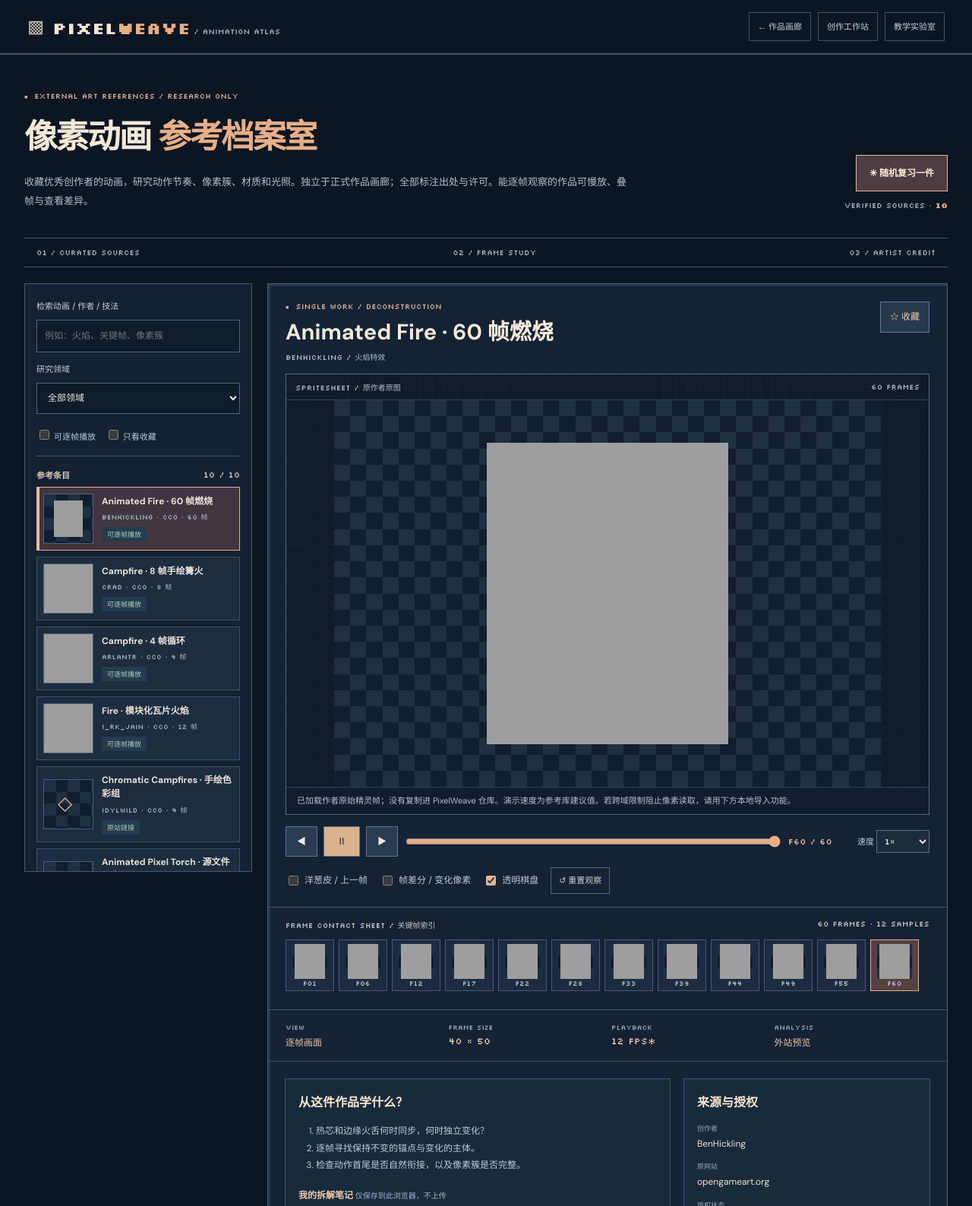
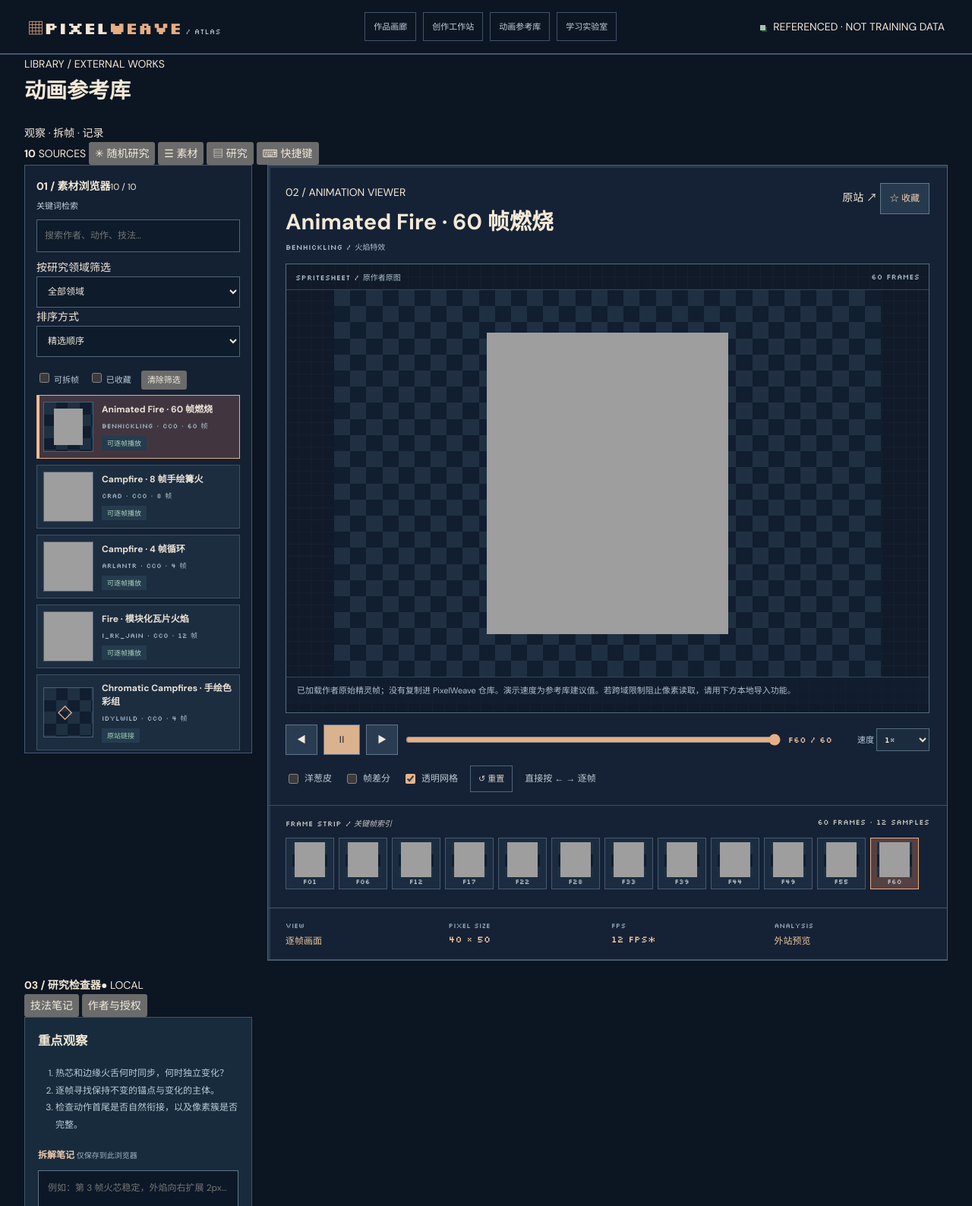
Before and after one commit to Tera-Dark/PixelWeave, a website with bundled scripts: page references/index.html in a window 1280 px wide. Shown: the top 1588 px of the page at 76% size. Built offline with nearby package versions, Linux system fonts and the light colour scheme.

Commit message:
ux: rebuild Atlas as dense three-pane research workstation with always-on filmstrip and inspector

```diff
--- a/references/index.html
+++ b/references/index.html
@@ -1,77 +1,154 @@
 <!doctype html>
 <html lang="zh-CN">
 <head>
-<meta charset="utf-8"><meta name="viewport" content="width=device-width,initial-scale=1">
-<meta name="theme-color" content="#101722">
+<meta charset="utf-8">
+<meta name="viewport" content="width=device-width,initial-scale=1">
+<meta name="theme-color" content="#0d1725">
 <title>Animation Atlas · PixelWeave</title>
 <link rel="icon" href="../favicon.svg" type="image/svg+xml">
 <link rel="stylesheet" href="../src/style.css">
 <link rel="stylesheet" href="../src/pixel-ui.css">
 <link rel="stylesheet" href="./reference.css">
 </head>
-<body>
+<body class="atlas-app">
 <header class="atlas-header">
- <a href="../index.html" class="atlas-brand">▩ <b>pixel<span>weave</span></b><small> / ANIMATION ATLAS</small></a>
- <nav><a href="../index.html">← 作品画廊</a><a href="../index.html#studio">创作工作站</a><a href="../knowledge/pixel-art/lab.html">教学实验室</a></nav>
+ <a href="../index.html" class="atlas-brand" aria-label="返回 PixelWeave 首页"><span class="atlas-brand-mark">▦</span><b>pixel<span>weave</span></b><small> / ATLAS</small></a>
+ <nav aria-label="主导航">
+  <a href="../index.html">作品画廊</a>
+  <a href="../index.html#studio">创作工作站</a>
+  <a class="atlas-current" href="./" aria-current="page">动画参考库</a>
+  <a href="../knowledge/pixel-art/lab.html">学习实验室</a>
+ </nav>
+ <div class="atlas-header-status"><span class="status-dot"></span> REFERENCED · NOT TRAINING DATA</div>
 </header>
 <main class="atlas-layout">
- <section class="atlas-intro">
-  <div><div class="atlas-eyebrow">EXTERNAL ART REFERENCES / RESEARCH ONLY</div>
-  <h1>像素动画<span>参考档案室</span></h1>
-  <p>收藏优秀创作者的动画，研究动作节奏、像素簇、材质和光照。独立于正式作品画廊；全部标注出处与许可。能逐帧观察的作品可慢放、叠帧与查看差异。</p></div>
-  <div class="atlas-intro-actions"><button id="surprise" type="button">✳ 随机复习一件</button><span>VERIFIED SOURCES · <b id="source-total">10</b></span></div>
- </section>
- <section class="atlas-overview"><span>01 / CURATED SOURCES</span><span>02 / FRAME STUDY</span><span>03 / ARTIST CREDIT</span></section>
- <div class="atlas-body">
-  <aside class="atlas-library" aria-label="像素动画素材列表">
+ <div class="atlas-toolbar">
+  <div class="atlas-breadcrumb"><span>LIBRARY / EXTERNAL WORKS</span><h1>动画参考库</h1><span class="atlas-sub">观察 · 拆帧 · 记录</span></div>
+  <div class="atlas-toolbar-actions">
+   <span class="atlas-source-count"><b id="source-total">10</b> SOURCES</span>
+   <button type="button" id="surprise" class="atlas-utility" title="随机复习一个作品">✳ 随机研究</button>
+   <button type="button" id="toggle-library" class="atlas-utility" aria-pressed="true" aria-controls="atlas-library" title="隐藏或显示左侧素材库">☰ 素材</button>
+   <button type="button" id="toggle-inspector" class="atlas-utility" aria-pressed="true" aria-controls="atlas-side" title="隐藏或显示研究面板">▤ 研究</button>
+   <button type="button" id="keyboard-help" class="atlas-utility atlas-shortcut" aria-expanded="false" aria-controls="shortcut-panel" title="键盘快捷键">⌨ 快捷键</button>
+  </div>
+ </div>
+ <div id="shortcut-panel" class="atlas-shortcuts" hidden role="note">
+  <span><kbd>←</kbd> <kbd>→</kbd> 逐帧</span><span><kbd>Space</kbd> 播放 / 暂停</span><span><kbd>/</kbd> 搜索素材</span>
+  <span><kbd>F</kbd> 收藏当前</span><span><kbd>Esc</kbd> 关闭提示</span>
+  <button id="close-shortcuts" type="button" aria-label="关闭快捷键提示">×</button>
+ </div>
+ <div class="atlas-body" id="atlas-workspace">
+  <aside class="atlas-library" id="atlas-library" aria-label="参考素材浏览器">
+   <div class="atlas-rail-header"><strong>01 <span>/</span> 素材浏览器</strong><small id="result-count">—</small></div>
    <div class="atlas-filter">
-    <label for="search">检索动画 / 作者 / 技法</label>
-    <input id="search" type="search" placeholder="例如：火焰、关键帧、像素簇">
-    <label for="category">研究领域</label>
-    <select id="category"><option value="all">全部领域</option><option value="火焰特效">火焰特效</option><option value="道具光影">道具光影</option><option value="角色动作">角色动作</option><option value="艺术与配色">艺术与配色</option><option value="大师流程">大师流程</option></select>
-    <div class="atlas-filterrow"><label><input id="only-playable" type="checkbox"> 可逐帧播放</label><label><input id="only-saved" type="checkbox"> 只看收藏</label></div>
+    <label class="atlas-search-label" for="search">关键词检索</label>
+    <input id="search" type="search" placeholder="搜索作者、动作、技法…" autocomplete="off" aria-keyshortcuts="/">
+    <div class="atlas-filterrow-main">
+     <label for="category" class="atlas-visually-hidden">按研究领域筛选</label>
+     <select id="category">
+      <option value="all">全部领域</option>
+      <option value="火焰特效">火焰特效</option>
+      <option value="道具光影">道具光影</option>
+      <option value="角色动作">角色动作</option>
+      <option value="艺术与配色">艺术与配色</option>
+      <option value="大师流程">大师流程</option>
+     </select>
+     <label for="sort" class="atlas-visually-hidden">排序方式</label>
+     <select id="sort"><option value="featured">精选顺序</option><option value="author">按作者</option><option value="frames">按帧数</option></select>
+    </div>
+    <div class="atlas-filterrow">
+     <label><input id="only-playable" type="checkbox"> 可拆帧</label>
+     <label><input id="only-saved" type="checkbox"> 已收藏</label>
+     <button id="clear-filters" type="button">清除筛选</button>
+    </div>
    </div>
-   <div class="atlas-listhead"><strong>参考条目</strong><span id="result-count">—</span></div>
-   <div id="ref-list" class="atlas-list" aria-label="参考资料条目"></div>
+   <div id="ref-list" class="atlas-list" aria-label="参考作品条目"></div>
+   <div class="atlas-rail-foot">版权所有作品仅保留作者链接 · <a href="../docs/REFERENCE-ATLAS.md" target="_blank" rel="noopener noreferrer">授权说明 ↗</a></div>
   </aside>
+
   <section class="atlas-main" aria-labelledby="study-title">
    <div class="atlas-studyhead">
-    <div><div class="atlas-eyebrow">SINGLE WORK / DECONSTRUCTION</div><h2 id="study-title">选择参考作品</h2><p id="study-author">ARTIST &amp; SOURCE</p></div>
-    <button id="favorite" class="atlas-fav" type="button" aria-pressed="false" title="收藏当前作品">☆ 收藏</button>
+    <div class="atlas-study-info"><div class="atlas-micro-label">02 / ANIMATION VIEWER</div><h2 id="study-title">选择参考作品</h2><p id="study-author">ARTIST &amp; SOURCE</p></div>
+    <div class="atlas-study-actions">
+      <a id="main-source-link" href="#" target="_blank" rel="noopener noreferrer">原站 ↗</a>
+      <button id="favorite" class="atlas-fav" type="button" aria-pressed="false">☆ 收藏</button>
+    </div>
    </div>
-   <div class="atlas-stage"><div class="atlas-stagebar"><span id="media-state">SOURCE PREVIEW</span><span id="asset-count">—</span></div>
-    <canvas id="ref-canvas" width="544" height="384" role="img" aria-label="原创作者精灵表的逐帧像素动画预览"></canvas>
-    <div id="remote-info" class="atlas-media-info">正在准备原作者预览…</div>
+   <div class="atlas-stage">
+    <div class="atlas-stagebar"><span id="media-state">SOURCE PREVIEW</span><span id="asset-count">—</span></div>
+    <canvas id="ref-canvas" width="544" height="384" role="img" aria-label="原作者动画逐帧播放画布"></canvas>
+    <p id="remote-info" class="atlas-media-info" role="status">正在准备原作者预览…</p>
    </div>
-   <div class="atlas-controls">
-    <button id="prev" title="上一帧">◀</button><button id="play" class="atlas-play" title="播放或暂停">Ⅱ</button><button id="next" title="下一帧">▶</button>
-    <input id="timeline" type="range" min="0" max="0" value="0" aria-label="动画当前帧">
+   <div class="atlas-controls" role="group" aria-label="逐帧播放器">
+    <button id="prev" type="button" title="上一帧（←）" aria-label="上一帧">◀</button>
+    <button id="play" class="atlas-play" type="button" title="播放 / 暂停（空格）" aria-label="播放或暂停">Ⅱ</button>
+    <button id="next" type="button" title="下一帧（→）" aria-label="下一帧">▶</button>
+    <input id="timeline" type="range" min="0" max="0" value="0" aria-label="动画帧进度">
     <span id="frame-label">F01 / 01</span>
-    <label class="atlas-speed">速度 <select id="speed"><option value="0.25">0.25×</option><option value="0.5">0.5×</option><option value="1" selected>1×</option><option value="2">2×</option></select></label>
+    <label class="atlas-speed" for="speed">速度
+     <select id="speed"><option value="0.25">0.25×</option><option value="0.5">0.5×</option><option value="1" selected>1×</option><option value="2">2×</option></select>
+    </label>
    </div>
-   <div class="atlas-switches">
-    <label><input id="onion" type="checkbox"> 洋葱皮 / 上一帧</label>
-    <label><input id="difference" type="checkbox"> 帧差分 / 变化像素</label>
-    <label><input id="background" type="checkbox" checked> 透明棋盘</label>
-    <button id="reset" type="button">↺ 重置观察</button>
+   <div class="atlas-switches" role="group" aria-label="帧观察方式">
+    <label><input id="onion" type="checkbox"> <span>洋葱皮</span></label>
+    <label><input id="difference" type="checkbox"> <span>帧差分</span></label>
+    <label><input id="background" type="checkbox" checked> <span>透明网格</span></label>
+    <button id="reset" type="button">↺ 重置</button>
+    <span class="atlas-switch-hint">直接按 ← → 逐帧</span>
    </div>
-   <div class="atlas-framegrid"><div class="atlas-rowtitle"><span>FRAME CONTACT SHEET / 关键帧索引</span><span id="contact-label"></span></div><div id="contact" class="atlas-contact"></div></div>
-   <div class="atlas-analysismeta">
-    <div><span>VIEW</span><b id="mode-label">—</b></div><div><span>FRAME SIZE</span><b id="size-label">—</b></div><div><span>PLAYBACK</span><b id="fps-label">—</b></div><div><span>ANALYSIS</span><b id="analysis-label">—</b></div>
+   <div class="atlas-framegrid">
+    <div class="atlas-rowtitle"><span>FRAME STRIP <em>/ 关键帧索引</em></span><span id="contact-label"></span></div>
+    <div id="contact" class="atlas-contact" aria-label="点击缩略图快速跳帧"></div>
    </div>
-   <div class="atlas-bottom">
-    <section class="atlas-insights"><h3>从这件作品学什么？</h3><ol id="study-points"></ol><label for="study-notes">我的拆解笔记 <small>仅保存到此浏览器，不上传</small></label><textarea id="study-notes" rows="5" placeholder="例如：固定火芯位置；第 3、5 帧的火舌出现明显错位…"></textarea><span id="save-status" role="status" aria-live="polite">笔记自动保存在本机</span></section>
-    <aside class="atlas-provenance"><h3>来源与授权</h3><dl><dt>创作者</dt><dd id="credit-author">—</dd><dt>原网站</dt><dd id="credit-site">—</dd><dt>授权状态</dt><dd id="credit-license">—</dd><dt>资料备注</dt><dd id="credit-note">—</dd></dl><a id="original-link" target="_blank" rel="noopener noreferrer">查看原作者页面 ↗</a><p>版权归原作者或相应权利人。本站不把参考动画包装成原创素材，也不自动作为模型训练数据。</p></aside>
+   <div class="atlas-analysismeta" aria-label="动画分析参数">
+    <div><span>VIEW</span><b id="mode-label">—</b></div>
+    <div><span>PIXEL SIZE</span><b id="size-label">—</b></div>
+    <div><span>FPS</span><b id="fps-label">—</b></div>
+    <div><span>ANALYSIS</span><b id="analysis-label">—</b></div>
    </div>
   </section>
+
+  <aside class="atlas-side" id="atlas-side" aria-label="研究记录和出处">
+   <div class="atlas-side-head"><strong>03 <span>/</span> 研究检查器</strong><span class="atlas-local">● LOCAL</span></div>
+   <div class="atlas-side-tabs" role="tablist" aria-label="研究面板">
+    <button id="tab-notes" role="tab" type="button" aria-selected="true" aria-controls="panel-notes">技法笔记</button>
+    <button id="tab-source" role="tab" type="button" aria-selected="false" aria-controls="panel-source">作者与授权</button>
+   </div>
+   <section id="panel-notes" class="atlas-insights" role="tabpanel" aria-labelledby="tab-notes">
+    <h3>重点观察</h3><ol id="study-points"></ol>
+    <label for="study-notes">拆解笔记 <small>仅保存到此浏览器</small></label>
+    <textarea id="study-notes" rows="8" placeholder="例如：第 3 帧火芯稳定，外焰向右扩展 2px…"></textarea>
+    <span id="save-status" role="status" aria-live="polite">笔记自动保存在本机</span>
+   </section>
+   <section id="panel-source" class="atlas-provenance" role="tabpanel" aria-labelledby="tab-source" hidden>
+    <h3>创作者与来源</h3>
+    <dl>
+     <dt>创作者</dt><dd id="credit-author">—</dd>
+     <dt>原网站</dt><dd id="credit-site">—</dd>
+     <dt>授权状态</dt><dd id="credit-license">—</dd>
+     <dt>资料备注</dt><dd id="credit-note">—</dd>
+    </dl>
+    <a id="original-link" target="_blank" rel="noopener noreferrer">查看原作者页面 ↗</a>
+    <p>参考作品归原作者或相应权利人所有，不自动进入 PixelWeave 的作品库或模型训练集。</p>
+   </section>
+   <details class="atlas-import" id="import-drawer">
+    <summary><span>⌗ 本地精灵表拆帧</span><span>PNG / WEBP · 可展开</span></summary>
+    <div class="atlas-import-content">
+     <p>从原作者网站合法下载素材后，在浏览器本地导入。适合外站不允许读取像素时进行帧差分析。</p>
+     <div class="atlas-import-controls">
+      <label for="import-file" class="atlas-filelabel">选择本地 PNG / WebP</label>
+      <input id="import-file" type="file" accept="image/png,image/webp">
+      <label>列数<input id="import-cols" type="number" min="1" max="64" value="4"></label>
+      <label>行数<input id="import-rows" type="number" min="1" max="64" value="1"></label>
+      <button id="apply-grid" type="button">按网格拆帧</button>
+     </div>
+     <p id="import-status" class="atlas-muted" role="status" aria-live="polite">文件不上传服务器，也不会添加到原创素材库。</p>
+    </div>
+   </details>
+   <div class="atlas-side-foot"><span>RESEARCH ONLY</span><a href="../index.html#studio">返回工作站 ↗</a></div>
+  </aside>
  </div>
- <section class="atlas-import" aria-labelledby="import-title">
-  <div><div class="atlas-eyebrow">OPTIONAL · LOCAL FRAME INSPECTION</div><h2 id="import-title">导入本地原始精灵表深度拆帧</h2>
-  <p>部分外站图片不允许跨域读取像素。你可以从作者原站合法下载 PNG / WebP 精灵表，然后在本地导入；无需上传服务器。导入后可使用洋葱皮、像素帧差分与帧尺寸检查。</p></div>
-  <div class="atlas-import-controls"><label for="import-file" class="atlas-filelabel">选择本地 PNG / WebP</label><input id="import-file" type="file" accept="image/png,image/webp"><label>每行帧数<input id="import-cols" type="number" min="1" max="64" value="4"></label><label>行数<input id="import-rows" type="number" min="1" max="64" value="1"></label><button id="apply-grid" type="button">应用网格并预览</button></div>
-  <p id="import-status" class="atlas-muted" role="status" aria-live="polite">不将外部像素作为 PixelWeave 的新资产，也不会修改作者源图。</p>
- </section>
- <footer class="atlas-footer"><span>PIXELWEAVE / REFERENCE ARCHIVE · COPYRIGHT-RESPECTING</span><a href="../index.html#studio">返回创作工作站 ↗</a></footer>
+ <footer class="atlas-footer"><span>PIXELWEAVE / REFERENCE ATLAS · CREDIT FIRST</span><span>本站仅供学习 · 不替代创作者授权</span></footer>
 </main>
 <script type="module" src="./reference.js"></script>
 </body></html>
```
